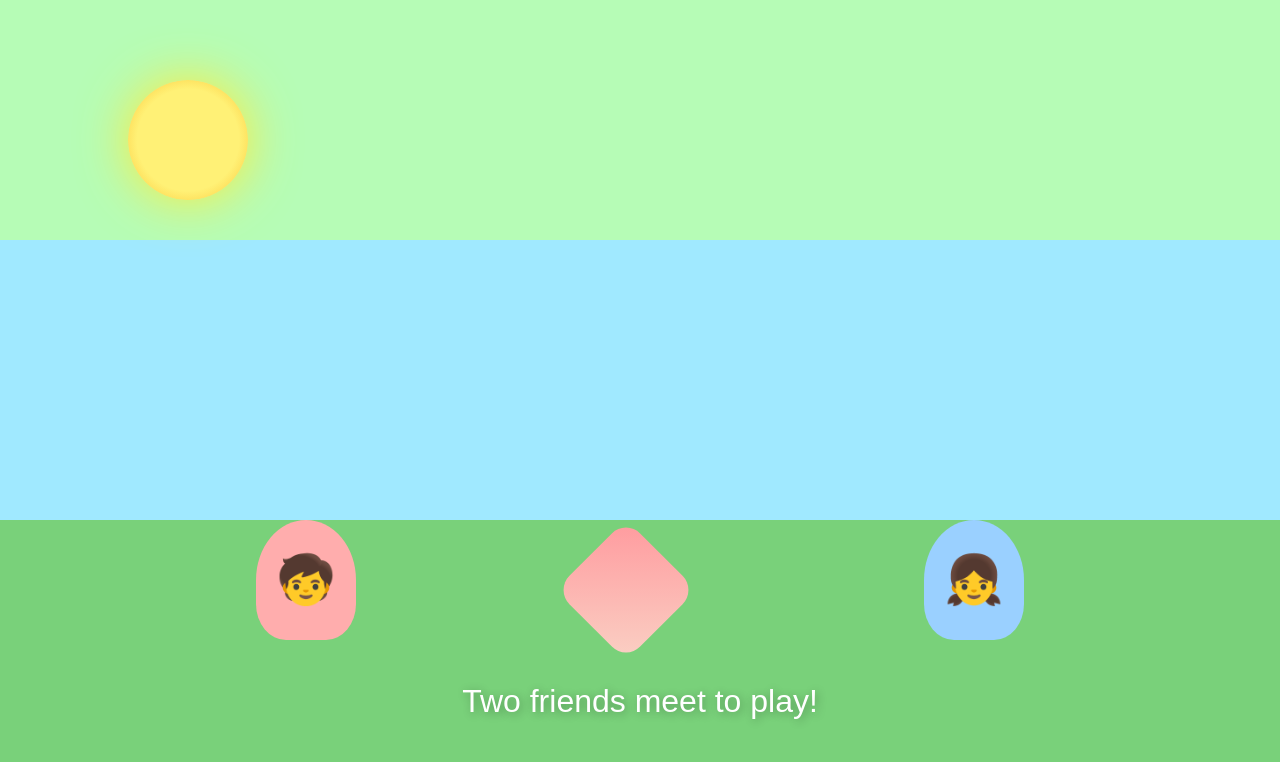
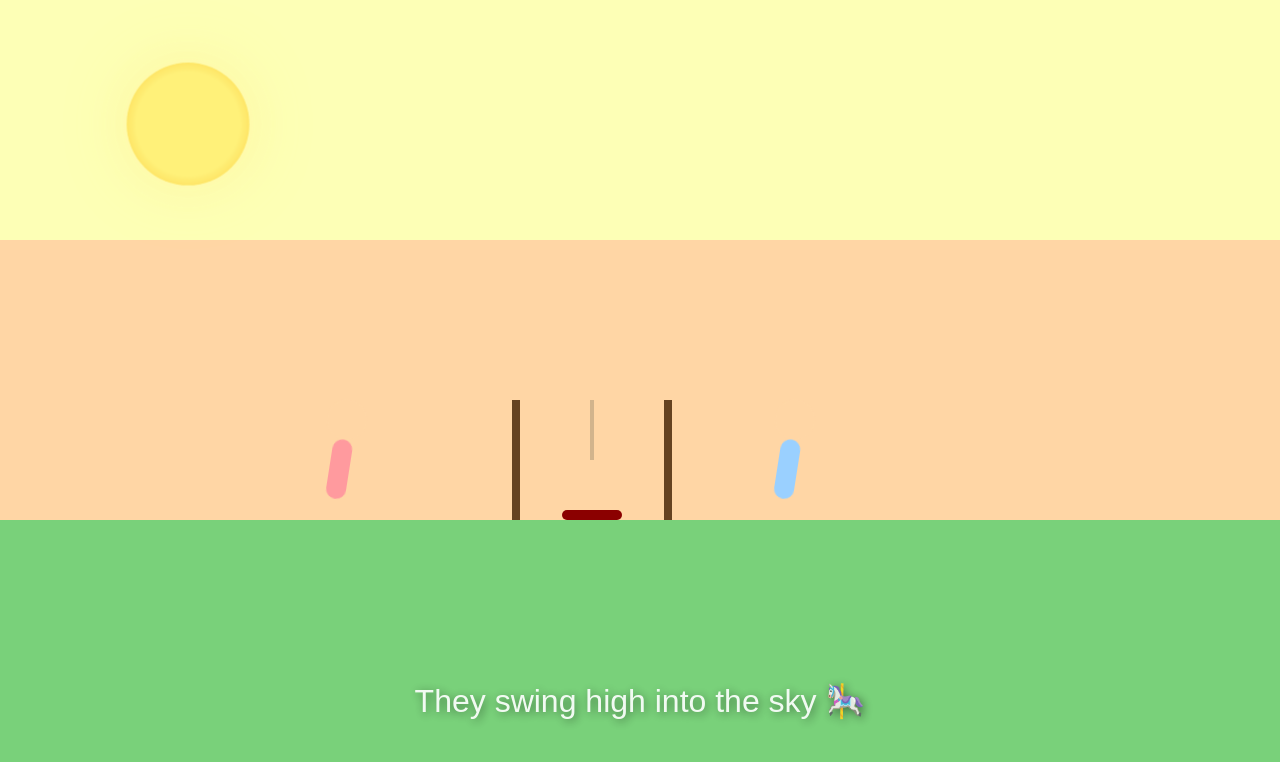
Before and after one commit to sarahT-bit/short-film-about-playground-, a plain HTML site: page index.html in a window 1280 px wide. Drawn offline with Linux system fonts and the light colour scheme.

Commit message:
Update title and enhance playground scene styles

```diff
--- a/index.html
+++ b/index.html
@@ -3,83 +3,43 @@
 <head>
 <meta charset="UTF-8" />
 <meta name="viewport" content="width=device-width, initial-scale=1.0" />
-<title>Playground Fun 🎠</title>
+<title>Playground Adventures 🎠</title>
 <style>
-  * { box-sizing: border-box; margin: 0; padding: 0; }
+  * { margin: 0; padding: 0; box-sizing: border-box; }
   body {
+    font-family: "Poppins", sans-serif;
+    background: linear-gradient(to top, #a0e9ff 70%, #b6fcb6 30%);
+    overflow: hidden;
     height: 100vh;
-    overflow: hidden;
-    font-family: "Poppins", sans-serif;
-    color: white;
     display: flex;
     justify-content: center;
     align-items: center;
-    background: linear-gradient(to top, #87ceeb 70%, #79d17a 30%);
-    transition: background 1s ease;
+    color: #fff;
+    transition: background 1.5s ease;
   }
 
-  #scene {
+  #stage {
     position: relative;
     width: 100%;
     height: 100%;
-    text-align: center;
     overflow: hidden;
   }
 
-  .narration {
-    position: absolute;
-    width: 100%;
-    bottom: 10%;
-    font-size: 2em;
-    text-shadow: 2px 2px 10px rgba(0,0,0,0.3);
-    opacity: 0;
-    transition: opacity 1s ease;
-  }
-
-  .visible { opacity: 1; }
-
-  /* Characters */
-  .kid {
-    position: absolute;
-    bottom: 20%;
-    width: 100px;
-    height: 120px;
-    background: #ffe4b5;
-    border-radius: 50% 50% 30% 30%;
-    display: flex;
-    justify-content: center;
-    align-items: center;
-    font-size: 3em;
-    transition: transform 1.5s ease;
-  }
-
-  .kid1 { left: 20%; background: #ffadad; }
-  .kid2 { right: 20%; background: #9ad0ff; }
-
-  /* Animations */
-  @keyframes swing {
-    0%,100% { transform: rotate(5deg); }
-    50% { transform: rotate(-5deg); }
-  }
-
-  @keyframes jump {
-    0%,100% { transform: translateY(0); }
-    50% { transform: translateY(-50px); }
-  }
-
-  .swinging { animation: swing 1s infinite ease-in-out; }
-  .jumping { animation: jump 0.8s infinite ease-in-out; }
-
-  /* Sun & scenery */
   .sun {
     position: absolute;
-    top: 10%;
+    top: 8%;
     left: 10%;
     width: 120px;
     height: 120px;
     background: radial-gradient(circle, #fff176 60%, #fbc02d);
     border-radius: 50%;
-    box-shadow: 0 0 50px #ffeb3b;
+    box-shadow: 0 0 60px #fff59d;
+    animation: shine 3s ease-in-out infinite alternate;
+  }
+
+  @keyframes shine {
+    from { transform: scale(1); opacity: 1; }
+    to { transform: scale(1.1); opacity: 0.8; }
   }
 
   .ground {
@@ -90,68 +50,177 @@
     background: #79d17a;
   }
 
-  .slide {
+  /* Simple playground structures */
+  .swing {
     position: absolute;
-    bottom: 20%;
-    left: 45%;
-    width: 100px;
-    height: 100px;
-    background: linear-gradient(135deg, #ff9a9e, #fad0c4);
-    border-radius: 20px;
-    transform: rotate(45deg);
+    bottom: 35%;
+    left: 40%;
+    width: 160px;
+    height: 120px;
   }
+
+  .frame {
+    position: absolute;
+    width: 8px;
+    height: 120px;
+    background: #654321;
+  }
+
+  .frame.left { left: 0; }
+  .frame.right { right: 0; }
+
+  .rope {
+    position: absolute;
+    top: 0;
+    width: 4px;
+    height: 60px;
+    background: #d2b48c;
+    left: 50%;
+    transform: translateX(-50%);
+  }
+
+  .seat {
+    position: absolute;
+    bottom: 0;
+    left: 50%;
+    width: 60px;
+    height: 10px;
+    background: #8b0000;
+    transform: translateX(-50%);
+    border-radius: 5px;
+  }
+
+  /* Characters */
+  .kid {
+    position: absolute;
+    bottom: 35%;
+    width: 60px;
+    height: 120px;
+    display: flex;
+    flex-direction: column;
+    align-items: center;
+  }
+
+  .head {
+    width: 40px;
+    height: 40px;
+    border-radius: 50%;
+    background: #ffd6a5;
+  }
+
+  .body {
+    width: 20px;
+    height: 60px;
+    background: #ff9a9e;
+    border-radius: 10px;
+  }
+
+  .kid.boy .body { background: #9ad0ff; }
+
+  /* Actions */
+  @keyframes run {
+    0%,100% { transform: translateX(0); }
+    50% { transform: translateX(20px); }
+  }
+
+  @keyframes swingMotion {
+    0%,100% { transform: rotate(10deg); }
+    50% { transform: rotate(-10deg); }
+  }
+
+  @keyframes jump {
+    0%,100% { transform: translateY(0); }
+    50% { transform: translateY(-40px); }
+  }
+
+  .running { animation: run 0.5s infinite linear; }
+  .swinging { animation: swingMotion 1.2s infinite ease-in-out; transform-origin: top center; }
+  .jumping { animation: jump 1s infinite ease-in-out; }
+
+  /* Text overlays */
+  .caption {
+    position: absolute;
+    width: 100%;
+    bottom: 10%;
+    text-align: center;
+    font-size: 2em;
+    text-shadow: 2px 2px 10px rgba(0,0,0,0.5);
+    opacity: 0;
+    transition: opacity 1s ease;
+  }
+
+  .visible { opacity: 1; }
 </style>
 </head>
 <body>
-  <div id="scene">
+  <div id="stage">
     <div class="sun"></div>
     <div class="ground"></div>
-    <div class="slide"></div>
-    <div class="kid kid1">🧒</div>
-    <div class="kid kid2">👧</div>
-    <div id="narration" class="narration"></div>
+    <div class="swing">
+      <div class="frame left"></div>
+      <div class="frame right"></div>
+      <div class="rope"></div>
+      <div class="seat"></div>
+    </div>
+
+    <div class="kid girl" id="kid1" style="left:25%;">
+      <div class="head"></div>
+      <div class="body"></div>
+    </div>
+
+    <div class="kid boy" id="kid2" style="left:60%;">
+      <div class="head"></div>
+      <div class="body"></div>
+    </div>
+
+    <div class="caption" id="caption"></div>
   </div>
 
   <script>
-    const narration = document.getElementById("narration");
-    const kid1 = document.querySelector(".kid1");
-    const kid2 = document.querySelector(".kid2");
-    const body = document.body;
-
-    const scenes = [
-      { text: "A sunny day at the playground ☀️", bg: "linear-gradient(to top, #87ceeb 70%, #79d17a 30%)" },
-      { text: "Two friends meet to play!", bg: "linear-gradient(to top, #a0e9ff 70%, #b6fcb6 30%)" },
-      { text: "They run to the swings! 🎠", action: () => { kid1.classList.add("swinging"); kid2.classList.add("swinging"); } },
-      { text: "Now it’s time to jump and laugh! 😂", bg: "linear-gradient(to top, #fbc2eb 70%, #a6c1ee 30%)", action: () => {
-          kid1.classList.remove("swinging");
-          kid2.classList.remove("swinging");
-          kid1.classList.add("jumping");
-          kid2.classList.add("jumping");
-      }},
-      { text: "Playtime ends with a big smile 😊", bg: "linear-gradient(to top, #ffd6a5 70%, #fdffb6 30%)", action: () => {
-          kid1.classList.remove("jumping");
-          kid2.classList.remove("jumping");
-          kid1.style.transform = "translateX(50px)";
-          kid2.style.transform = "translateX(-50px)";
-      }},
+    const captions = [
+      "A sunny day at the playground ☀️",
+      "Two friends run and laugh together!",
+      "They swing high into the sky 🎠",
+      "Jumping and playing with joy!",
+      "The sun sets — what a fun day! 🌅"
     ];
 
+    const backgrounds = [
+      "linear-gradient(to top, #a0e9ff 70%, #b6fcb6 30%)",
+      "linear-gradient(to top, #fbc2eb 70%, #a6c1ee 30%)",
+      "linear-gradient(to top, #ffd6a5 70%, #fdffb6 30%)",
+      "linear-gradient(to top, #84fab0 70%, #8fd3f4 30%)",
+      "linear-gradient(to top, #ff9a9e 70%, #fad0c4 30%)"
+    ];
+
+    const captionEl = document.getElementById("caption");
+    const kid1 = document.getElementById("kid1");
+    const kid2 = document.getElementById("kid2");
+    const body = document.body;
     let i = 0;
-    function showScene() {
-      const scene = scenes[i];
-      narration.classList.remove("visible");
-      body.style.background = scene.bg || body.style.background;
+
+    function nextScene() {
+      captionEl.classList.remove("visible");
       setTimeout(() => {
-        narration.textContent = scene.text;
-        narration.classList.add("visible");
-        if (scene.action) scene.action();
-      }, 500);
+        captionEl.textContent = captions[i];
+        captionEl.classList.add("visible");
+      }, 300);
+
+      body.style.background = backgrounds[i];
+
+      kid1.classList.remove("running", "swinging", "jumping");
+      kid2.classList.remove("running", "swinging", "jumping");
+
+      if (i === 1) { kid1.classList.add("running"); kid2.classList.add("running"); }
+      if (i === 2) { kid1.classList.add("swinging"); kid2.classList.add("swinging"); }
+      if (i === 3) { kid1.classList.add("jumping"); kid2.classList.add("jumping"); }
+
       i++;
-      if (i < scenes.length) setTimeout(showScene, 3000);
-      else setTimeout(() => narration.textContent = "The End 🎬", 3000);
+      if (i < captions.length) setTimeout(nextScene, 2500);
+      else setTimeout(() => captionEl.textContent = "The End 🎬", 2500);
     }
 
-    showScene();
+    nextScene();
   </script>
 </body>
 </html>
```
